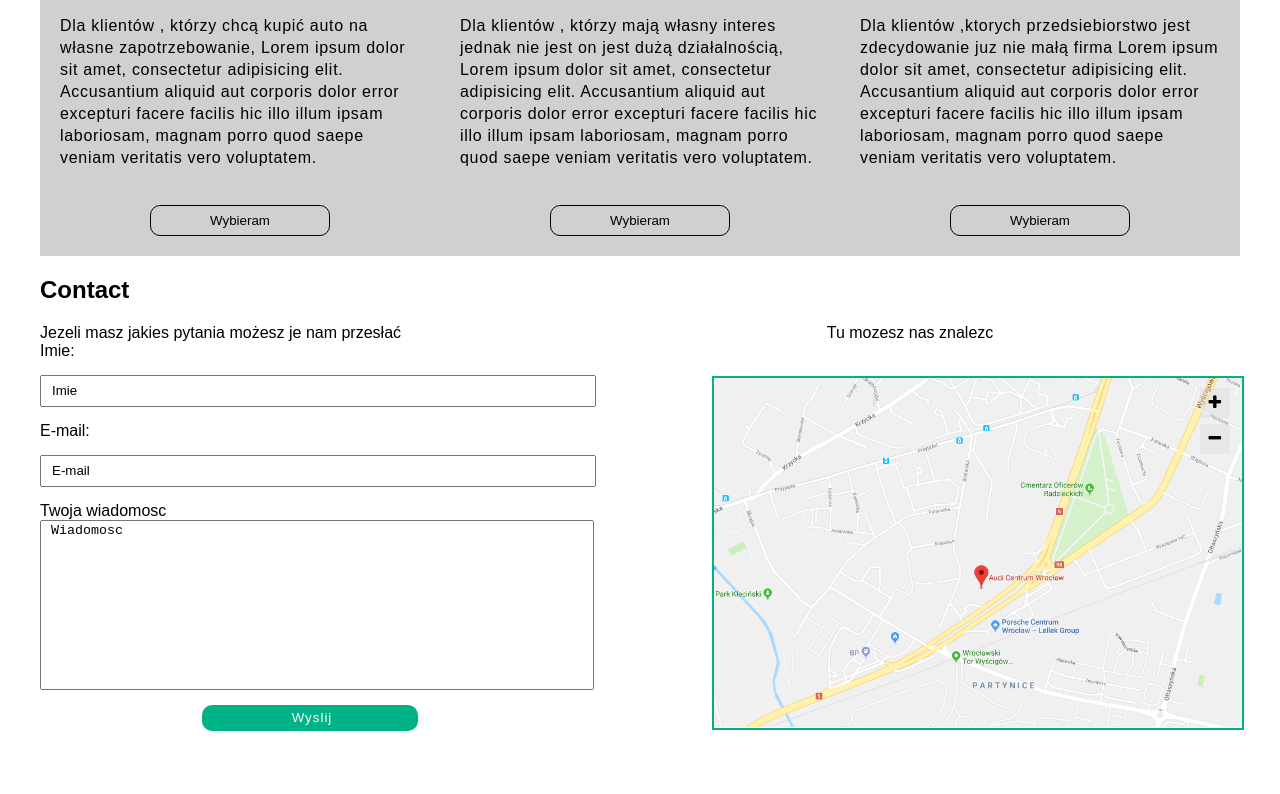
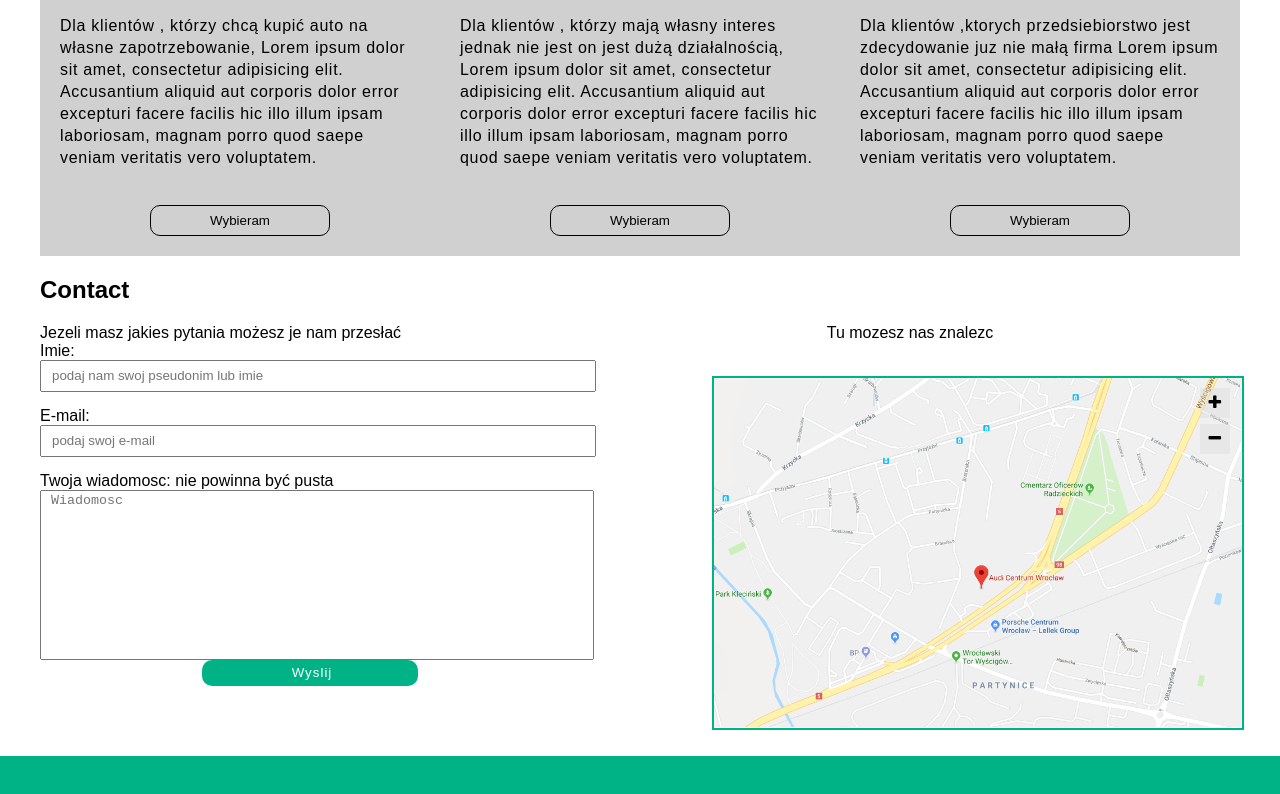
Before and after one commit to Votex874/Auto-Dealer, a React (Create React App) app: page / in a window 1280 px wide. Shown: the part 995-1789 px from the top of the page. Built offline with nearby package versions, Linux system fonts and the light colour scheme.

Commit message:
simple validation contactForm

```diff
--- a/src/App.js
+++ b/src/App.js
@@ -3,6 +3,7 @@ import Header from './Components/Header';
 import MainContainer from './Components/MainSection';
 import SectionOffert from './Components/SectionOffert';
 import Contact from './Components/Contact';
+import Footer from './Components/Footer';
 
 
 
@@ -16,6 +17,7 @@ class App extends Component {
         <MainContainer/>
         <SectionOffert/>
         <Contact/>
+        <Footer/>
       </div>
     );
   }
--- a/src/Components/Contact.css
+++ b/src/Components/Contact.css
@@ -3,7 +3,7 @@
   margin: 0 auto;
   display: flex;
   flex-direction: column;
-  height: 600px; }
+  height: 500px; }
   .contact .logo {
     width: 100%; }
     .contact .logo div {
@@ -33,7 +33,7 @@
             width: 100%;
             height: 26px;
             padding-left: 10px;
-            margin: 15px 0;
+            margin: 0 0 15px 0;
             outline: none; }
           .contact .contactDetails .containerForm form label textarea {
             padding-left: 10px;
--- a/src/Components/Contact.jsx
+++ b/src/Components/Contact.jsx
@@ -9,9 +9,12 @@ class Contact extends Component {
 
         this.state = {
             count: 2,
-            inputName: 'Imie',
-            inputEmail: 'E-mail',
-            inputTextarea: 'Wiadomosc',
+            inputName: '',
+            inputEmail: '',
+            inputTextarea: '',
+            inputNameAttention: '',
+            inputEmailAttention: '',
+            inputTextareaAttention: 'nie powinna być pusta',
         }
     }
 
@@ -32,25 +35,54 @@ class Contact extends Component {
     };
 
     handleInputName = (event ) => {
+        if(event.target.value.length < 8) {
             this.setState({
+                inputNameAttention: " twoje imie powinno zawierać więcej niż 8 znaków",
                 inputName: event.target.value,
             })
+        }else{
+            this.setState({
+                inputNameAttention: "",
+                inputName: event.target.value,
+            })
+        }
     };
+
     handleInputEmail = (event ) => {
+
+        if(event.target.value.indexOf('@') <= -1){
+            console.log(this.state.inputEmail);
             this.setState({
+                inputEmailAttention: 'e-mail nieprawidłowy brakuje znaku @',
                 inputEmail: event.target.value,
             })
+        }else{
+            this.setState({
+                inputEmailAttention: '',
+                inputEmail: event.target.value,
+            });
+            console.log('jest @')
+        }
     };
+
     handleTextarea = (event ) => {
+        if(event.target.value.length <= 0) {
             this.setState({
+                inputTextareaAttention: ' nie powinna być pusta',
                 inputTextarea: event.target.value,
             })
+        }else{
+            this.setState({
+                inputTextareaAttention: '',
+                inputTextarea: event.target.value,
+            })
+        }
     };
 
 
     render() {
 
-        const {inputEmail, inputName, inputTextarea} = this.state;
+        const {inputEmail, inputName, inputTextarea, inputNameAttention, inputEmailAttention, inputTextareaAttention} = this.state;
 
         return (
             <div className='contact'>
@@ -66,16 +98,16 @@ class Contact extends Component {
                     <div className='containerForm'>
                         <form>
                             <label>
-                                Imie:
-                                <input value={this.state.inputName} type="text" name="name" placeholder='podaj nam swoj pseudonim lub imie' onChange={this.handleInputName}/>
+                                Imie: {inputNameAttention}
+                                <input value={inputName} type="text" name="name" placeholder='podaj nam swoj pseudonim lub imie' onChange={this.handleInputName}/>
                             </label>
                             <label>
-                                E-mail:
-                                <input value={this.state.inputEmail} type="email" name="email" placeholder='podaj swoj e-mail' onChange={this.handleInputEmail}/>
+                                E-mail: {inputEmailAttention}
+                                <input value={inputEmail} type="email" name="email" placeholder='podaj swoj e-mail' onChange={this.handleInputEmail}/>
                             </label>
                             <label>
-                                Twoja wiadomosc
-                                <textarea name="wiadomosc" placeholder='Wiadomosc' value={this.state.inputTextarea} onChange={this.handleTextarea}/>
+                                Twoja wiadomosc: {inputTextareaAttention}
+                                <textarea name="wiadomosc" placeholder='Wiadomosc' value={inputTextarea} onChange={this.handleTextarea}/>
                                 <input type="submit" value="Wyslij"/>
                             </label>
                         </form>
--- a/src/Components/Contact.scss
+++ b/src/Components/Contact.scss
@@ -45,7 +45,7 @@
   margin: 0 auto;
   display: flex;
   flex-direction: column;
-  height: 600px;
+  height: 500px;
   .logo {
     width: 100%;
     div {
@@ -79,7 +79,7 @@
             width: 100%;
             height: 26px;
             padding-left: 10px;
-            margin: 15px 0;
+            margin: 0 0 15px 0;
             outline: none;
           }
           textarea {
--- /dev/null
+++ b/src/Components/Footer.css
@@ -0,0 +1,4 @@
+.footerContainer {
+  width: 100%;
+  height: 160px;
+  background-color: #00b386; }
--- /dev/null
+++ b/src/Components/Footer.jsx
@@ -0,0 +1,15 @@
+import React, { Component } from 'react';
+import './Footer.css'
+
+
+class Footer extends Component {
+
+    render() {
+        return (
+            <div className='footerContainer'>
+            </div>
+        );
+    }
+}
+
+export default Footer;
--- /dev/null
+++ b/src/Components/Footer.scss
@@ -0,0 +1,5 @@
+.footerContainer{
+  width: 100%;
+  height: 160px;
+  background-color: #00b386;
+}
```
Lines whose indentation alone changed are shown as unchanged.
